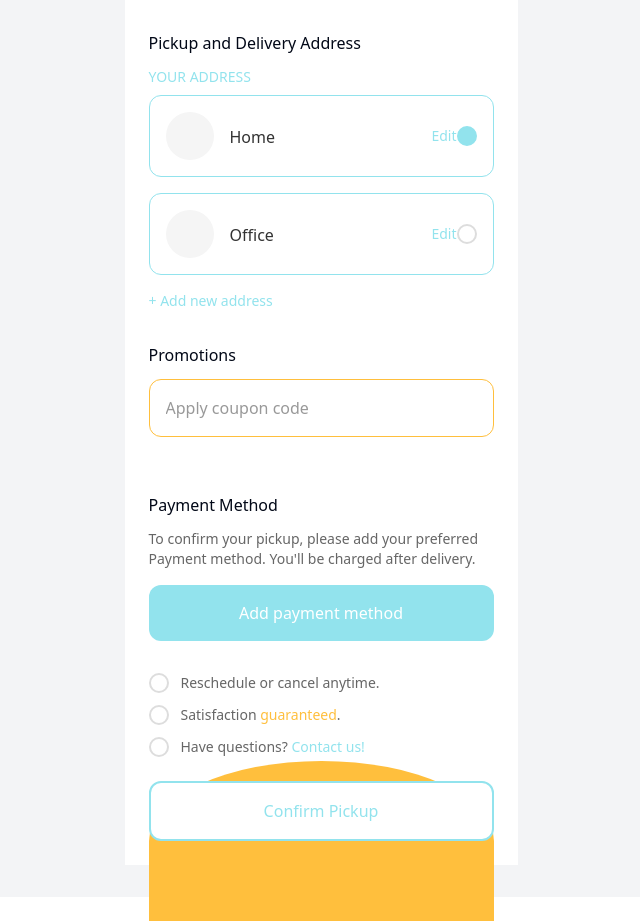
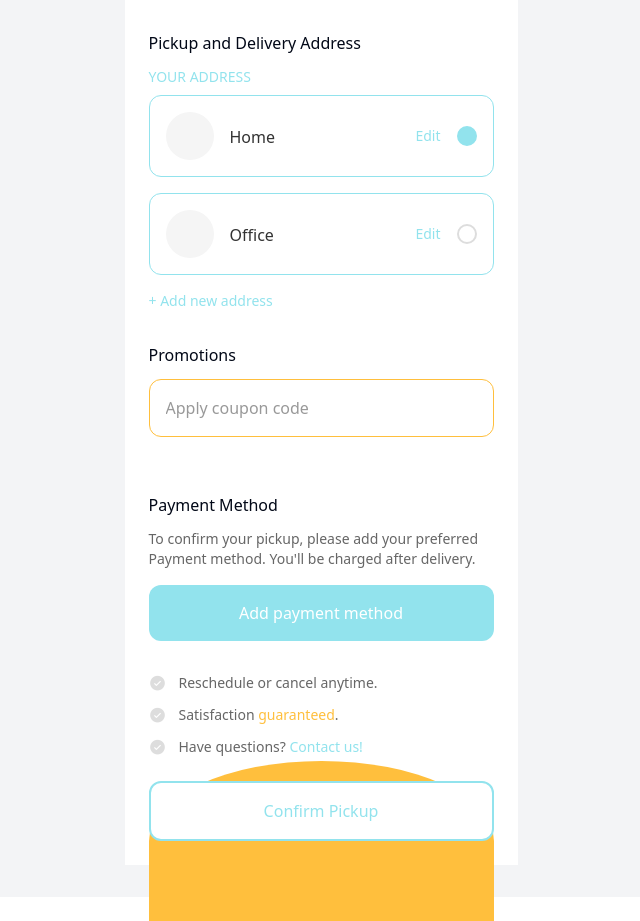
Before and after one commit to the-wider-collective/laundry-order-schedule, a React (Vite) app: page / in a window 1280 px wide. Shown: the part 870-1791 px from the top of the page, without its empty margins (319-959 px from the left). Built offline with nearby package versions, Linux system fonts and the light colour scheme.

Commit message:
Fix UI spacing and icons
- Adjust spacing in IconCard component.
- Update icons in PaymentSection component.

```diff
--- a/src/components/schedule/PaymentSection.tsx
+++ b/src/components/schedule/PaymentSection.tsx
@@ -25,15 +25,15 @@ export const PaymentSection = () => {
 
       <div className="mb-6 space-y-3">
         <div className="flex items-center gap-3 text-[#666] text-sm">
-          <div className="w-5 h-5 rounded-full border-2 border-[#ddd]" />
+          <i className="ph-fill ph-check-circle text-lg text-[#ddd]" />
           <span>Reschedule or cancel anytime.</span>
         </div>
         <div className="flex items-center gap-3 text-[#666] text-sm">
-          <div className="w-5 h-5 rounded-full border-2 border-[#ddd]" />
+          <i className="ph-fill ph-check-circle text-lg text-[#ddd]" />
           <span>Satisfaction <span className="text-[#ffbf3d]">guaranteed</span>.</span>
         </div>
         <div className="flex items-center gap-3 text-[#666] text-sm">
-          <div className="w-5 h-5 rounded-full border-2 border-[#ddd]" />
+          <i className="ph-fill ph-check-circle text-lg text-[#ddd]" />
           <span>Have questions? <span className="text-[#92e3ed]">Contact us!</span></span>
         </div>
       </div>
--- a/src/components/schedule/shared/IconCard.tsx
+++ b/src/components/schedule/shared/IconCard.tsx
@@ -51,7 +51,7 @@ export const IconCard: React.FC<IconCardProps> = ({
       </div>
       {action && (
         <div
-          className={`text-sm cursor-pointer transition-colors ${
+          className={`text-sm cursor-pointer transition-colors mr-4 ${
             action.text.toLowerCase() === "edit"
               ? "text-[#92e3ed] hover:text-[#83d2db]"
               : "text-[#ffbf3d] hover:text-[#e6ac37]"
```
